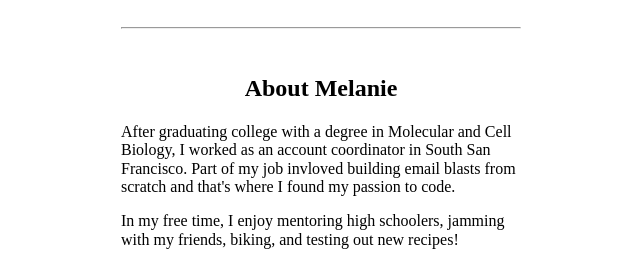
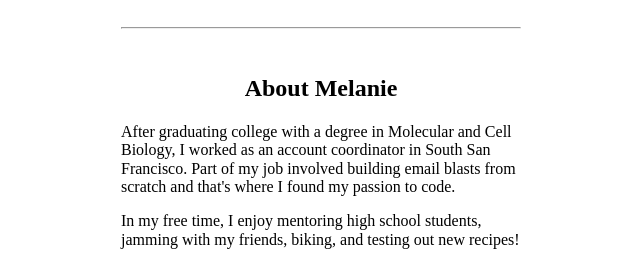
Before and after one commit to melaniezhang98/portfolio, a plain HTML site: page index.html in a window 1280 px wide. Shown: the part 860-1122 px from the top of the page, without its empty margins (319-959 px from the left). Drawn offline with nearby package versions, Linux system fonts and the light colour scheme; a script that the page names is missing.

Commit message:
Update index.html

```diff
--- a/index.html
+++ b/index.html
@@ -1,15 +1,16 @@
 <!DOCTYPE html>
 <html lang="en">
+
+<head>
+    <title>Melanie Zhang</title>
 
     <meta charset="utf-8" />
     <meta name="viewport" content="width=device-width" />
     <link href="https://cdnjs.cloudflare.com/ajax/libs/normalize/8.0.1/normalize.min.css" rel="stylesheet" type="text/css"/>
     <link href="style.css" rel="stylesheet" type="text/css"/>
     <script src="script.js"></script>
+</head>
 
-<head>
-    <title>Melanie Zhang</title>
-</head>
 
 <body>
 	<header>
@@ -49,10 +50,10 @@
 			<br>
 			<h2>About Melanie</h2>
 			<p>
-				After graduating college with a degree in Molecular and Cell Biology, I worked as an account coordinator in South San Francisco. Part of my job invloved building email blasts from scratch and that's where I found my passion to code.
+				After graduating college with a degree in Molecular and Cell Biology, I worked as an account coordinator in South San Francisco. Part of my job involved building email blasts from scratch and that's where I found my passion to code.
 			</p>
             <p>
-                In my free time, I enjoy mentoring high schoolers, jamming with my friends, biking, and testing out new recipes!
+                In my free time, I enjoy mentoring high school students, jamming with my friends, biking, and testing out new recipes!
             </p>
 			<p>
 				As a student at <a href="https://www.thinkful.com/" target="_blank">Thinkful</a>, I am excited for my journey to become a software developer!
@@ -85,15 +86,18 @@
 	</main>
 
     <!--second image-->
+
     <div class="photo">
 	    <img src="images/ocean.JPG" alt="oceanimage" width="400">
     </div>
 <br>
-</body>
 
 <footer>
 
     <p>&copy; Melanie Zhang</p>
 
 </footer>
+</body>
+
+
 </html>
```
Lines whose indentation alone changed are shown as unchanged.
